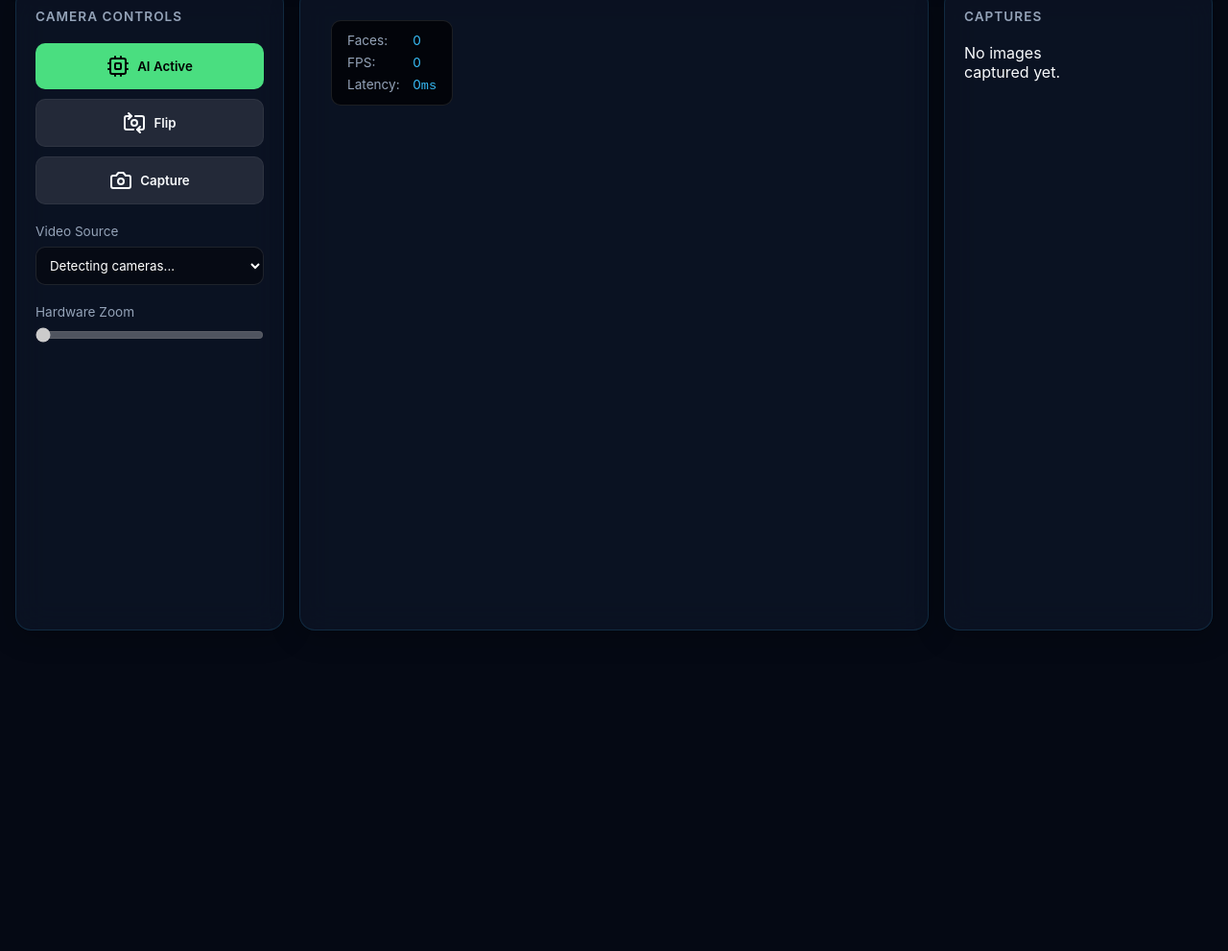
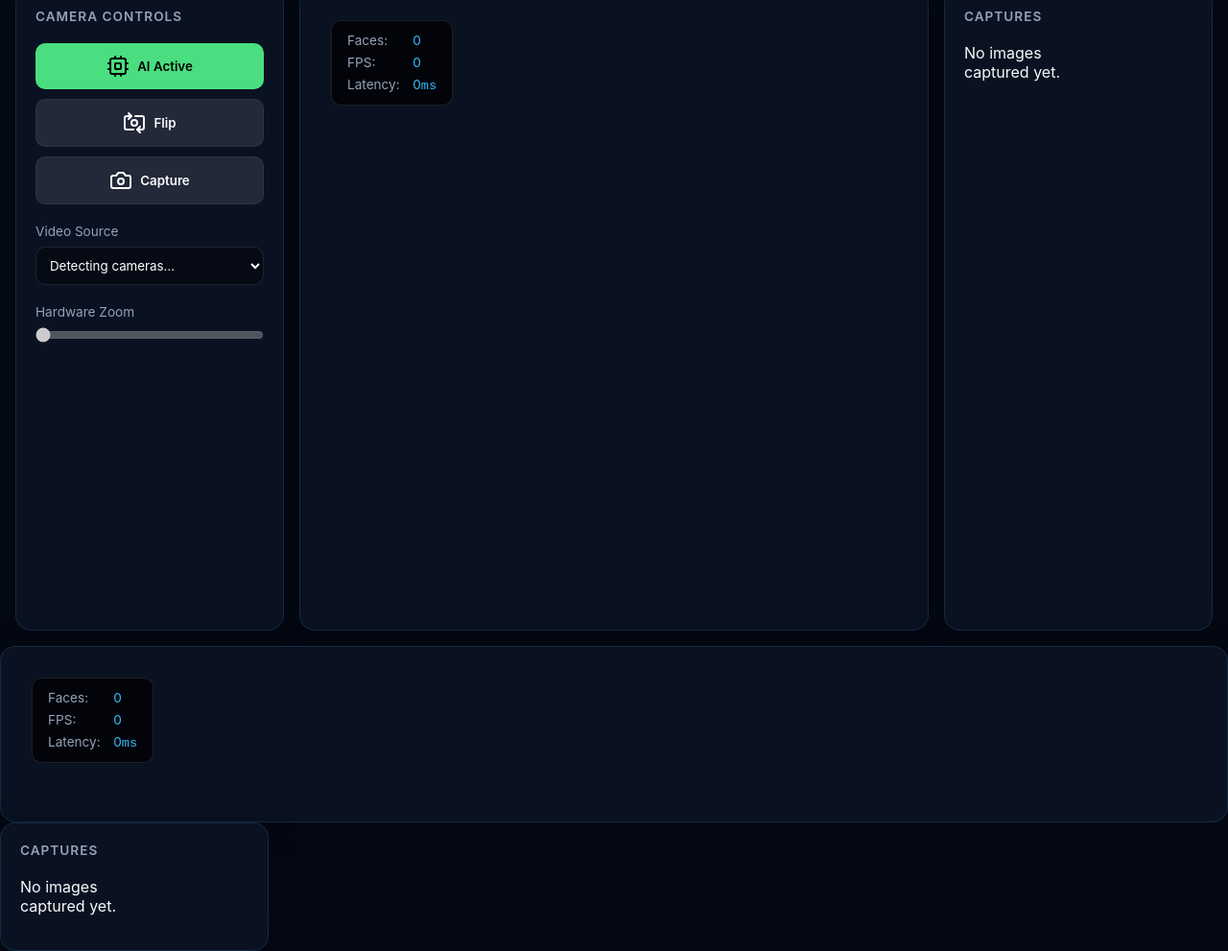
Before and after one commit to Shadrack-hue/face-detect, a website built with Vite: page index.html in a window 1280 px wide. Shown: the part 127-1118 px from the top of the page at 96% size. Before the commit the page ends 800 px from the top, so only its background shows below. Built offline with nearby package versions, Linux system fonts and the light colour scheme; no server answers; what @mediapipe/tasks-vision would draw is missing.

Commit message:
Add video stage and gallery sidebar to index.html

```diff
--- a/index.html
+++ b/index.html
@@ -94,3 +94,36 @@
     <script type="module" src="./src/main.js"></script>
 </body>
 </html>
+            <div class="video-stage glass-panel">
+                <div class="video-container" id="video-container">
+                    <video id="video-stream" autoplay playsinline muted></video>
+                    <canvas id="render-canvas"></canvas>
+
+                    <!-- HUD Overlays -->
+                    <div id="hud-metrics" class="hud-panel">
+                        <div class="metric"><span class="label">Faces:</span> <span id="metric-faces">0</span></div>
+                        <div class="metric"><span class="label">FPS:</span> <span id="metric-fps">0</span></div>
+                        <div class="metric"><span class="label">Latency:</span> <span id="metric-ms">0</span>ms</div>
+                    </div>
+                </div>
+            </div>
+
+            <!-- Right Sidebar: Gallery -->
+            <aside class="sidebar glass-panel gallery-sidebar">
+                <div class="section-title">Captures</div>
+                <div id="gallery-container" class="gallery-grid">
+                    <p class="empty-state text-muted">No images captured yet.</p>
+                </div>
+                <button id="btn-export-all" class="btn-secondary btn-full" style="display: none;">
+                    <i data-lucide="download"></i> Export All
+                </button>
+            </aside>
+        </main>
+
+        <!-- Toast Notification Container -->
+        <div id="toast-container"></div>
+    </div>
+
+    <script type="module" src="./src/main.js"></script>
+</body>
+</html>
```
